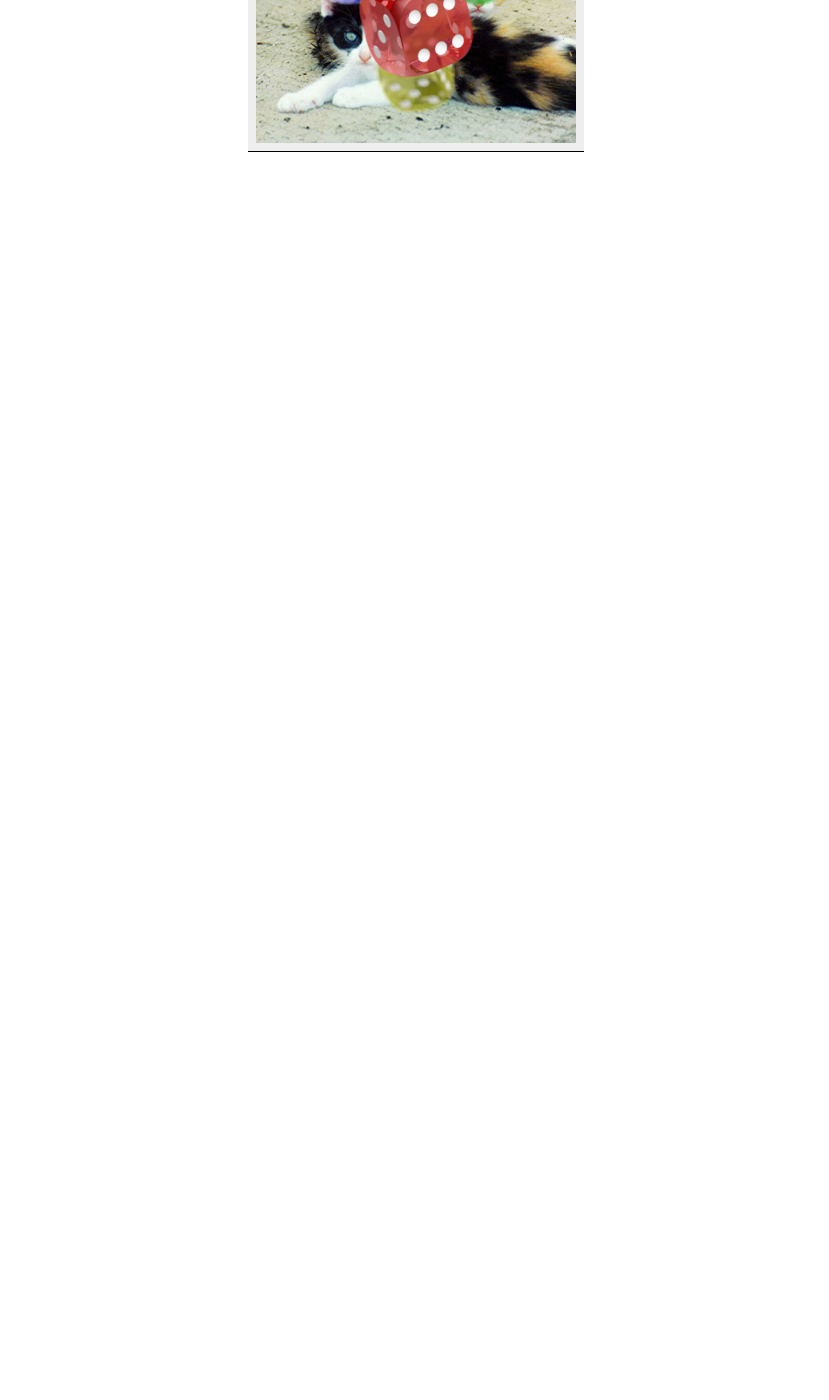
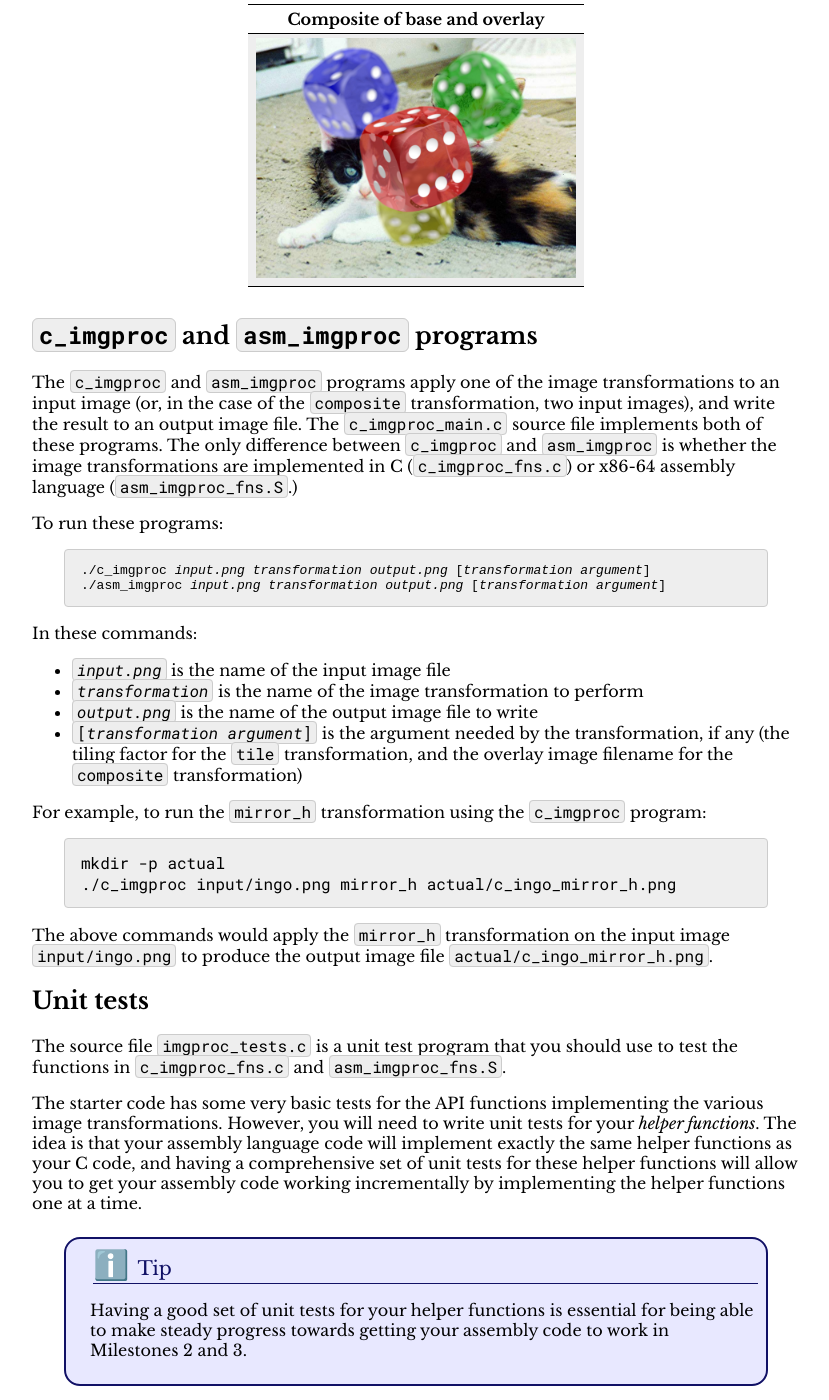
Before and after one commit to jhucsf/fall2024, a Jekyll site: the page built from assign/assign02.md, in a window 1280 px wide and 1400 px high, scrolled down 6746 px. Shown: the whole window, without its empty margins (224-1053 px from the left). Built offline with Jekyll 4.4.1, drawn with Linux system fonts in a browser that asks for light colours; formulas are drawn with MathJax 3; before the commit the page ends 6930 px from its top, so only the background shows below that; some of the changed text lies outside the part shown.

Commit message:
more progress on assignment 2

````diff
--- a/_layouts/default.html
+++ b/_layouts/default.html
@@ -31,7 +31,7 @@
 
     <hr id="headerSep">
 
-    <div id="pageTitle">{{site.coursename}}: {{page.title}}</div>
+    <div id="pageTitle">{{page.title}}</div>
 
     {{content}}
 
--- a/_layouts/mathjax.html
+++ b/_layouts/mathjax.html
@@ -38,7 +38,7 @@
 
     <hr id="headerSep">
 
-    <div id="pageTitle">{{site.coursename}}: {{page.title}}</div>
+    <div id="pageTitle">{{page.title}}</div>
 
     {{content}}
 
--- a/assign/assign02.md
+++ b/assign/assign02.md
@@ -31,7 +31,7 @@ to successful implementation of the assembly language functions.
 ## Overview
 
 In this assignment, you will implement transformations on image files,
-using both C (in Milestone 1) and assembly language (in Milestones 2 and 3.)
+using both C (in Milestone 1) and x86-64 assembly language (in Milestones 2 and 3.)
 
 ### Non-functional requirements
 
@@ -70,6 +70,11 @@ etc.  This applies to both your C code and your assembly code.
 
 To get started, download [csf\_assign02.zip](csf_assign02.zip) and
 unzip it.
+
+You will implement the functions in `c_imgproc_fns.c` (Milestone 1)
+and `asm_imgproc_fns.S` (Milestones 2 and 3.) You will also add
+prototypes for helper functions to `imgproc.h` and implement additional
+unit tests in `imgproc_tests.c`.
 
 ## Grading breakdown
 
@@ -222,6 +227,9 @@ Original image | Transformed image
 
 The `grayscale` transformation converts a color image to grayscale.
 
+The [Grayscale](#grayscale) section documents how color pixel values are
+converted to grayscale pixel values.
+
 Example images (click for full size):
 
 Original image | Transformed image
@@ -287,3 +295,63 @@ Compositing the two images produces the following result image
    </td>
  </tr>
 </table>
+
+## `c_imgproc` and `asm_imgproc` programs
+
+The `c_imgproc` and `asm_imgproc` programs apply one of the image transformations
+to an input image (or, in the case of the `composite` transformation, two input images),
+and write the result to an output image file.  The `c_imgproc_main.c` source file
+implements both of these programs. The only difference between `c_imgproc` and
+`asm_imgproc` is whether the image transformations are implemented in C
+(`c_imgproc_fns.c`) or x86-64 assembly language (`asm_imgproc_fns.S`.)
+
+To run these programs:
+
+<div class='highlighter-rouge'><pre>
+./c_imgproc <i>input.png</i> <i>transformation</i> <i>output.png</i> [<i>transformation argument</i>]
+./asm_imgproc <i>input.png</i> <i>transformation</i> <i>output.png</i> [<i>transformation argument</i>]
+</pre></div>
+
+In these commands:
+
+* <code class='highlighter-rouge'><i>input.png</i></code> is the name of the input
+  image file
+* <code class='highlighter-rouge'><i>transformation</i></code> is the name of the
+  image transformation to perform
+* <code class='highlighter-rouge'><i>output.png</i></code> is the name of the output
+  image file to write
+* <code class='highlighter-rouge'>[<i>transformation argument</i>]</code> is the
+  argument needed by the transformation, if any (the tiling factor for the
+  `tile` transformation, and the overlay image filename for the `composite`
+  transformation)
+
+For example, to run the `mirror_h` transformation using the `c_imgproc` program:
+
+```text
+mkdir -p actual
+./c_imgproc input/ingo.png mirror_h actual/c_ingo_mirror_h.png
+```
+
+The above commands would apply the `mirror_h` transformation on the input image
+`input/ingo.png` to produce the output image file `actual/c_ingo_mirror_h.png`.
+
+## Unit tests
+
+The source file `imgproc_tests.c` is a unit test program that you should use to
+test the functions in `c_imgproc_fns.c` and `asm_imgproc_fns.S`.
+
+The starter code has some very basic tests for the API functions implementing the
+various image transformations. However, you will need to write unit tests for
+your *helper functions*. The idea is that your assembly language code will implement
+exactly the same helper functions as your C code, and having a comprehensive set
+of unit tests for these helper functions will allow you to get your assembly code
+working incrementally by implementing the helper functions one at a time.
+
+<div class='admonition info'>
+  <div class='title'>Tip</div>
+  <div class='content' markdown='1'>
+Having a good set of unit tests for your helper functions is essential for being
+able to make steady progress towards getting your assembly code to work in
+Milestones 2 and 3.
+  </div>
+</div>
````
